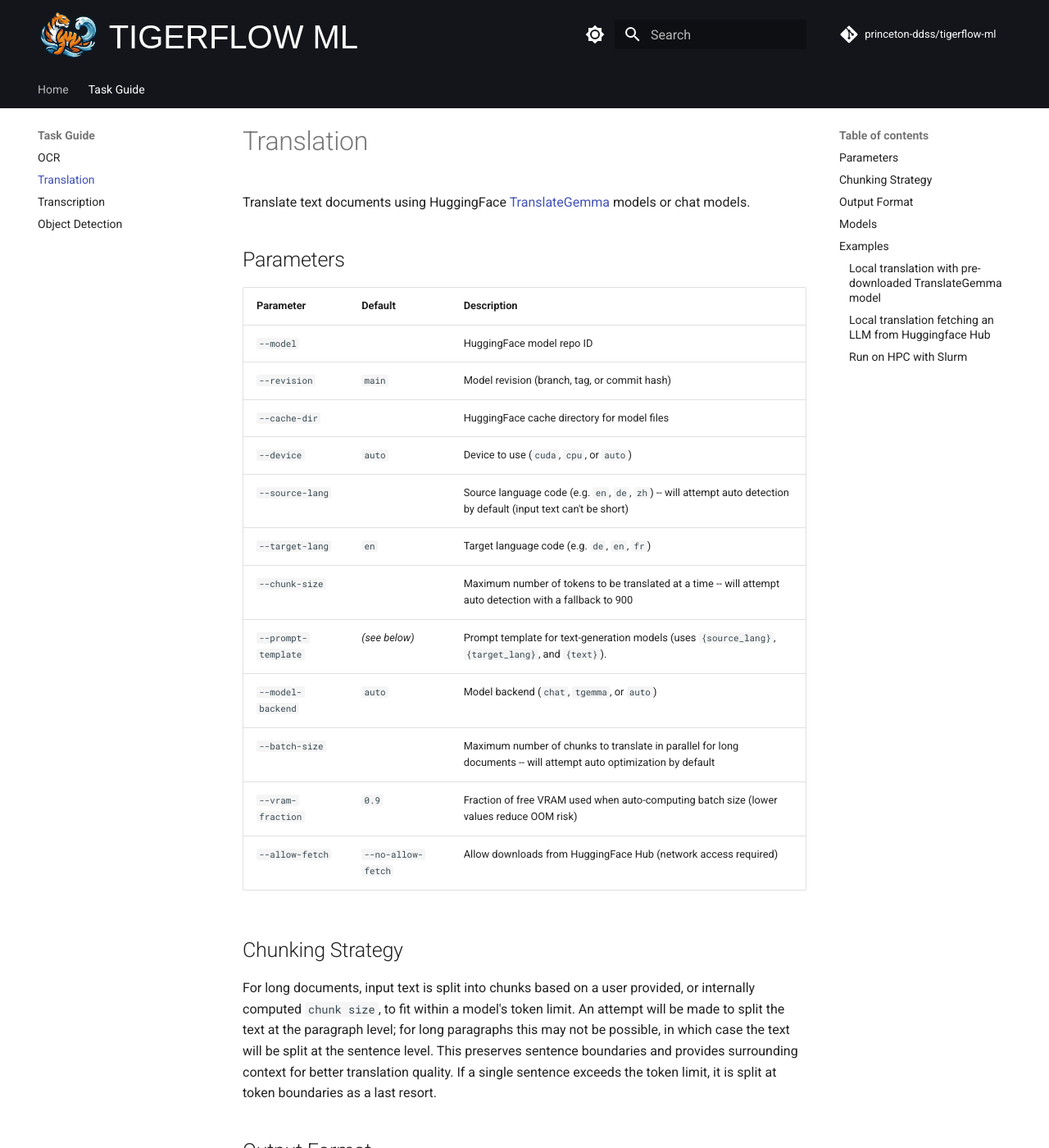
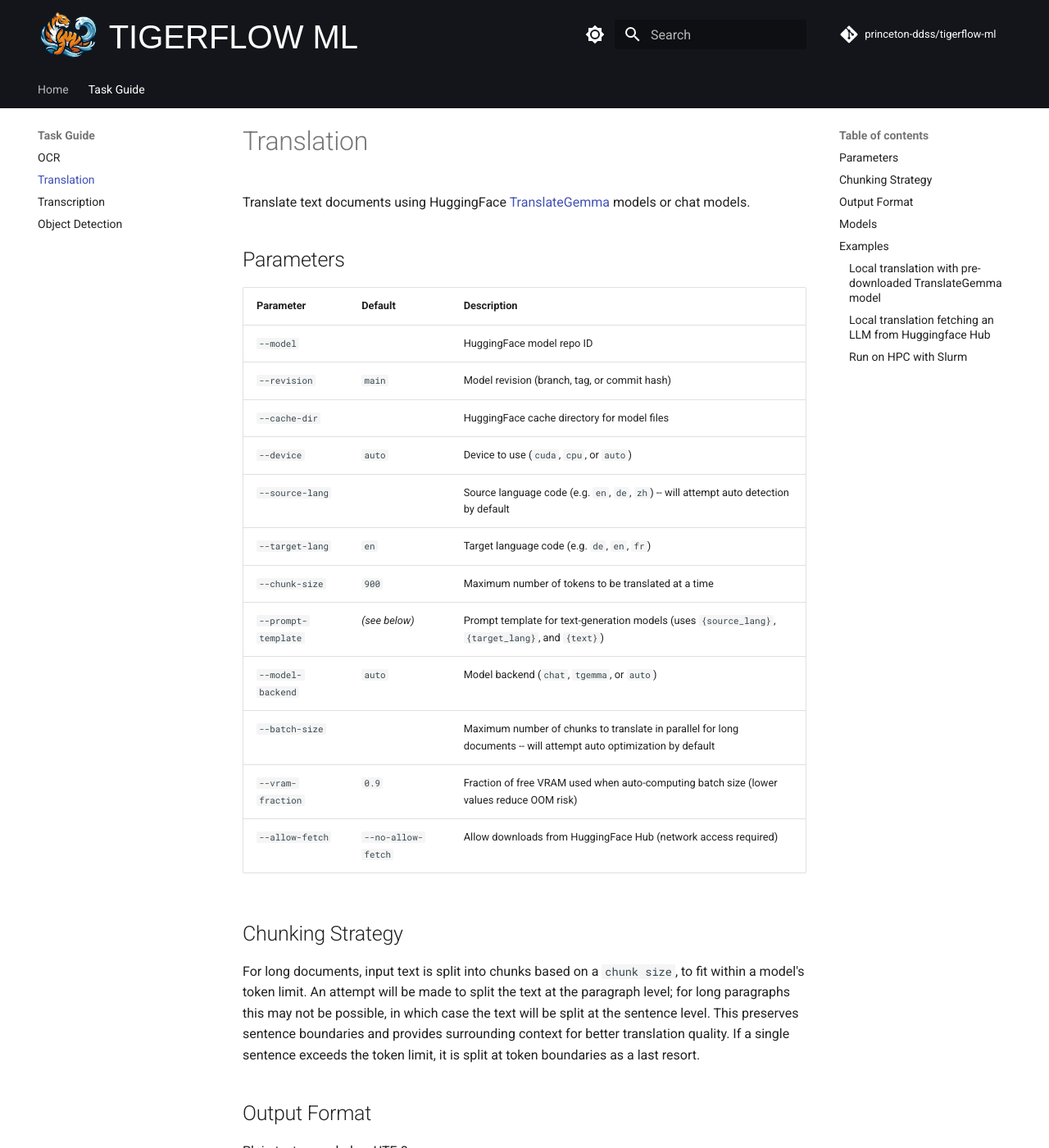
Before and after one commit to princeton-ddss/tigerflow-ml, an MkDocs documentation site: the page built from docs/mkdocs/tasks/translate.md, in a window 1280 px wide and 1400 px high. Shown: the whole window at 82% size. Built offline with MkDocs 1.6.1 and Material for MkDocs 9.7.7, drawn with Linux system fonts in a browser that asks for light colours; some web fonts are replaced; comment, search, counter and statistics services are not loaded; the version menu is left out.

Commit message:
docs: remove auto chunk detection

```diff
--- a/docs/mkdocs/tasks/translate.md
+++ b/docs/mkdocs/tasks/translate.md
@@ -10,10 +10,10 @@ Translate text documents using HuggingFace [TranslateGemma](https://huggingface.
 | `--revision`        | `main`                   | Model revision (branch, tag, or commit hash)                                             |
 | `--cache-dir`       |                          | HuggingFace cache directory for model files                                              |
 | `--device`          | `auto`                   | Device to use (`cuda`, `cpu`, or `auto`)                                                 |
-| `--source-lang`     |                          | Source language code (e.g. `en`, `de`, `zh`) -- will attempt auto detection by default (input text can't be short)  |
+| `--source-lang`     |                          | Source language code (e.g. `en`, `de`, `zh`) -- will attempt auto detection by default   |
 | `--target-lang`     | `en`                     | Target language code (e.g. `de`, `en`, `fr`)                                             |
-| `--chunk-size`      |                          | Maximum number of tokens to be translated at a time -- will attempt auto detection with a fallback to 900 |
-| `--prompt-template` | *(see below)*            | Prompt template for text-generation models (uses `{source_lang}`, `{target_lang}`, and `{text}`).    |
+| `--chunk-size`      | `900`                    | Maximum number of tokens to be translated at a time                                      |
+| `--prompt-template` | *(see below)*            | Prompt template for text-generation models (uses `{source_lang}`, `{target_lang}`, and `{text}`)    |
 | `--model-backend`   | `auto`                   | Model backend (`chat`, `tgemma`, or `auto`)                                              |
 | `--batch-size`      |                          | Maximum number of chunks to translate in parallel for long documents -- will attempt auto optimization by default |
 | `--vram-fraction`   | `0.9`                    | Fraction of free VRAM used when auto-computing batch size (lower values reduce OOM risk) |
@@ -22,7 +22,7 @@ Translate text documents using HuggingFace [TranslateGemma](https://huggingface.
 
 ## Chunking Strategy
 
-For long documents, input text is split into chunks based on a user provided, or internally computed `chunk size`, to fit within a model's token limit. An attempt will be made to split the text at the paragraph level; for long paragraphs this may not be possible, in which case the text will be split at the sentence level. This preserves sentence boundaries and provides surrounding context for better translation quality. If a single sentence exceeds the token limit, it is split at token boundaries as a last resort.
+For long documents, input text is split into chunks based on a `chunk size`, to fit within a model's token limit. An attempt will be made to split the text at the paragraph level; for long paragraphs this may not be possible, in which case the text will be split at the sentence level. This preserves sentence boundaries and provides surrounding context for better translation quality. If a single sentence exceeds the token limit, it is split at token boundaries as a last resort.
 
 ## Output Format
 
```
Also changed, not shown: src/tigerflow_ml/text/translate/README.md.
